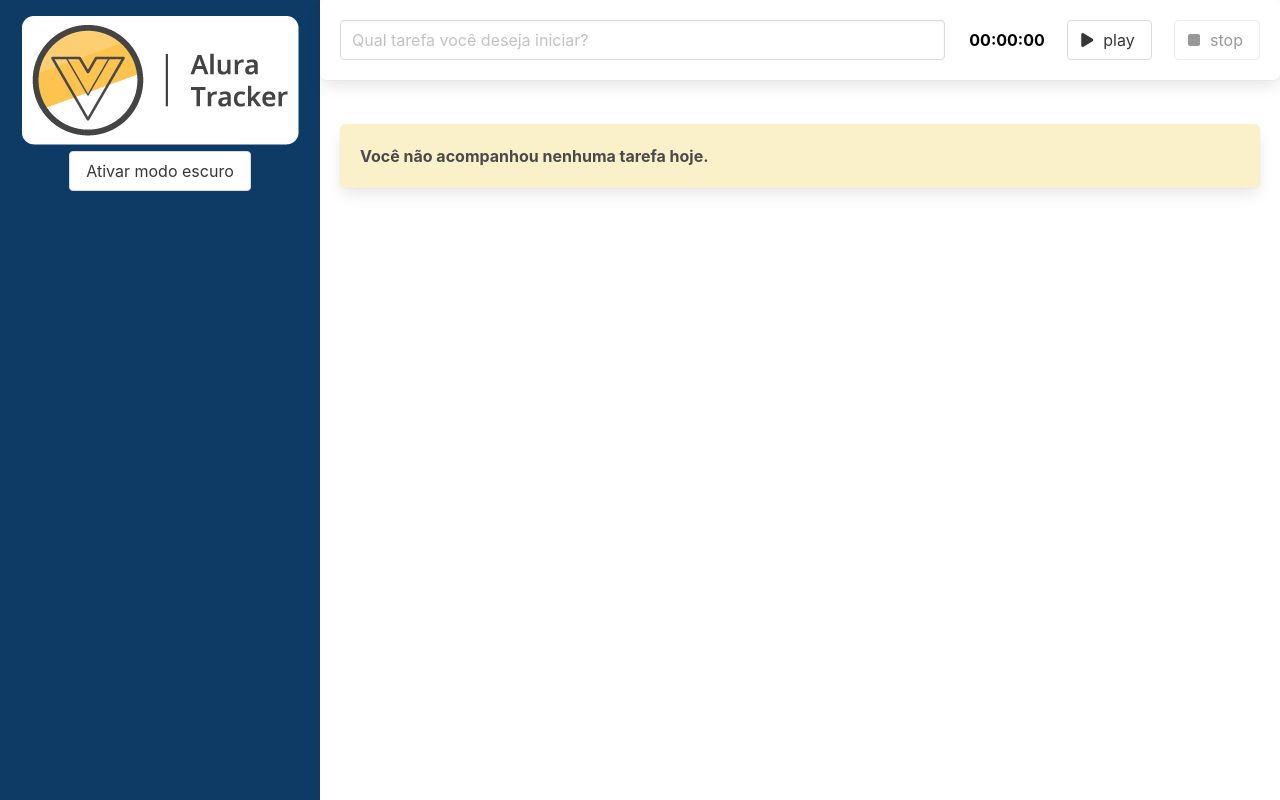
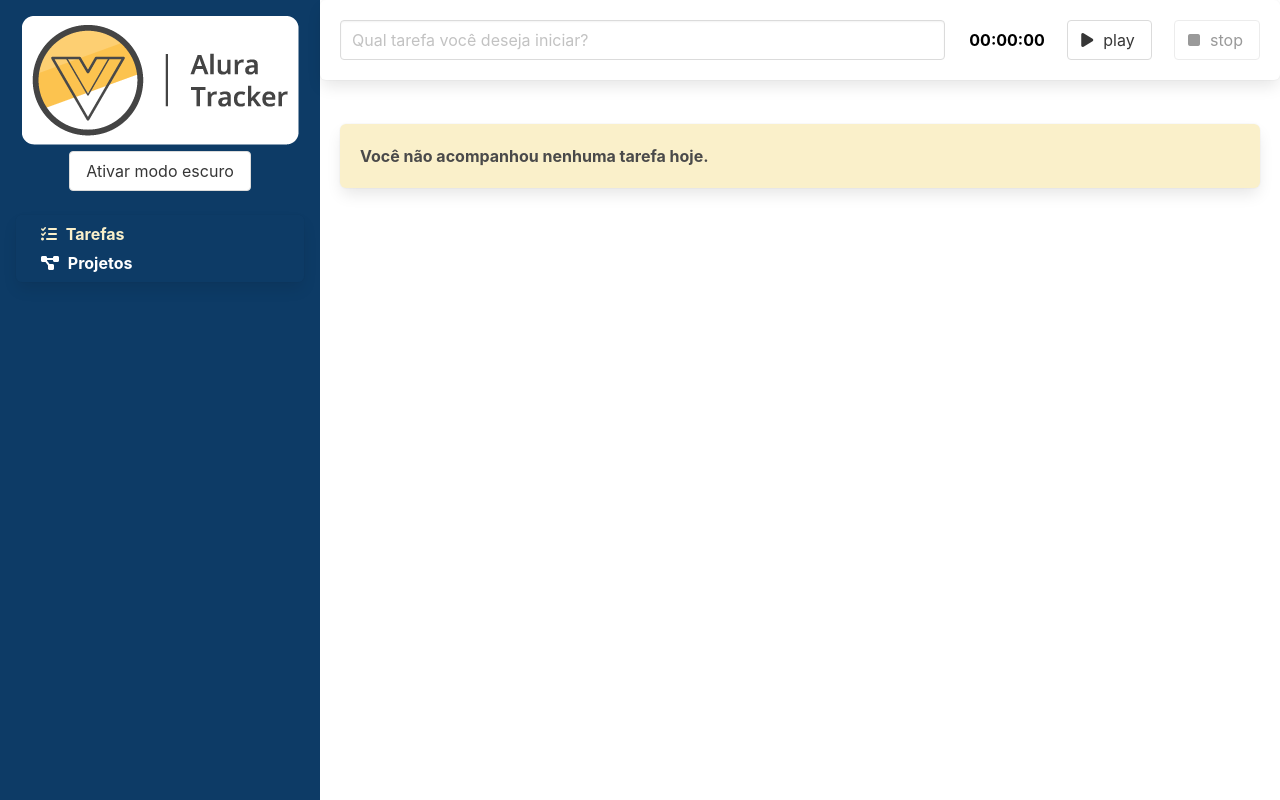
Before and after one commit to andre-felipe-os/vue-formacao-alura, a Vue app: page / in a window 1280 px wide. Built offline with nearby package versions, Linux system fonts and the light colour scheme.

Commit message:
feat: adiciona menu de navegação na BarraLateral

```diff
--- a/src/components/BarraLateral.vue
+++ b/src/components/BarraLateral.vue
@@ -6,6 +6,26 @@
     <button class="button" @click="alterarTema">
       {{ textoDoBotao }}
     </button>
+    <nav class="panel mt-5">
+      <ul>
+        <li>
+          <router-link
+              to="/"
+              class="link">
+            <i class="fas fa-tasks"></i>
+            Tarefas
+          </router-link>
+        </li>
+        <li>
+          <router-link
+              to="/projetos"
+              class="link">
+            <i class="fas fa-project-diagram"></i>
+            Projetos
+          </router-link>
+        </li>
+      </ul>
+    </nav>
   </header>
 </template>
 
@@ -53,4 +73,30 @@
         text-align: center;
     }
   }
+
+  i {
+    margin: 0px 5px;
+  }
+
+  .panel {
+    padding: 2px 20px;
+  }
+
+  .panel li {
+    margin: 5px 0px;
+    text-align: left;
+    font-weight: bold;
+  }
+
+  .link {
+    color: #ffffff;
+  }
+
+  .link:hover {
+    color: #faf0ca;
+  }
+
+  .link.router-link-active {
+    color: #faf0ca;
+  }
 </style>
```
